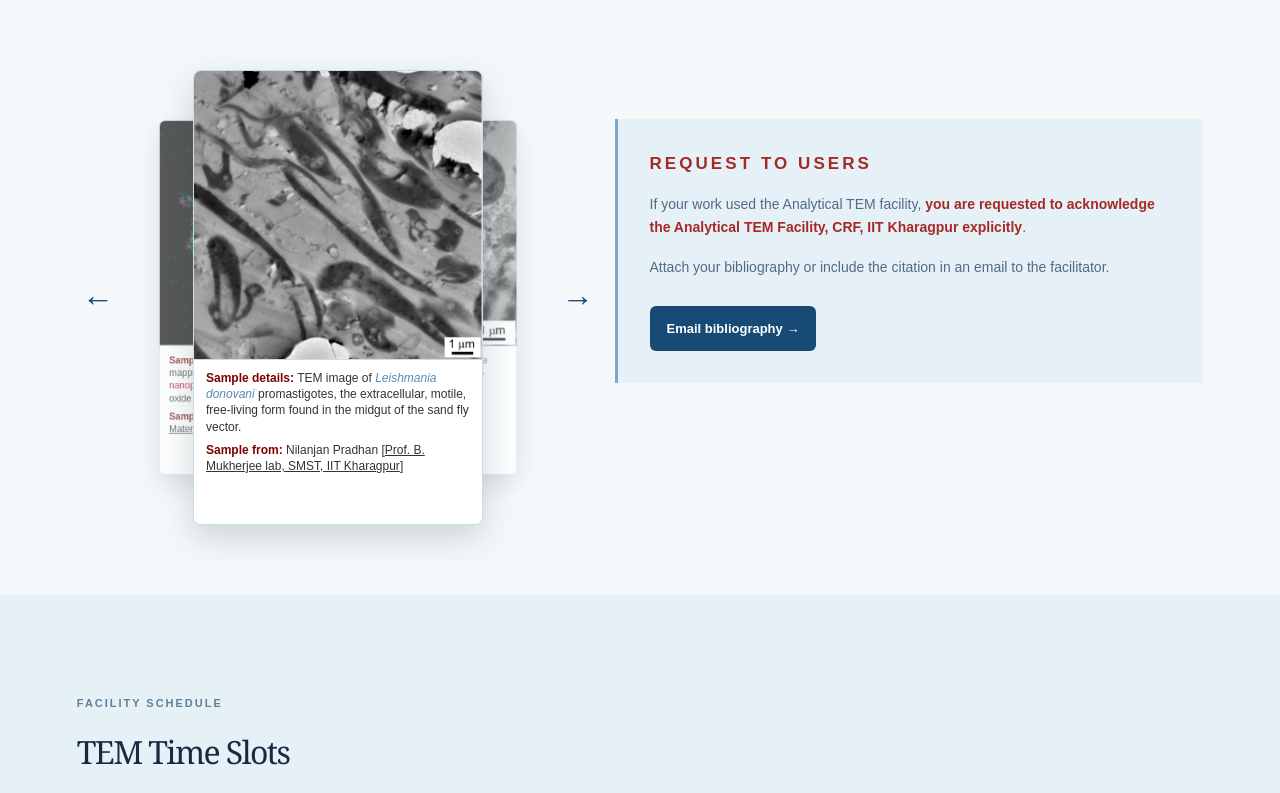
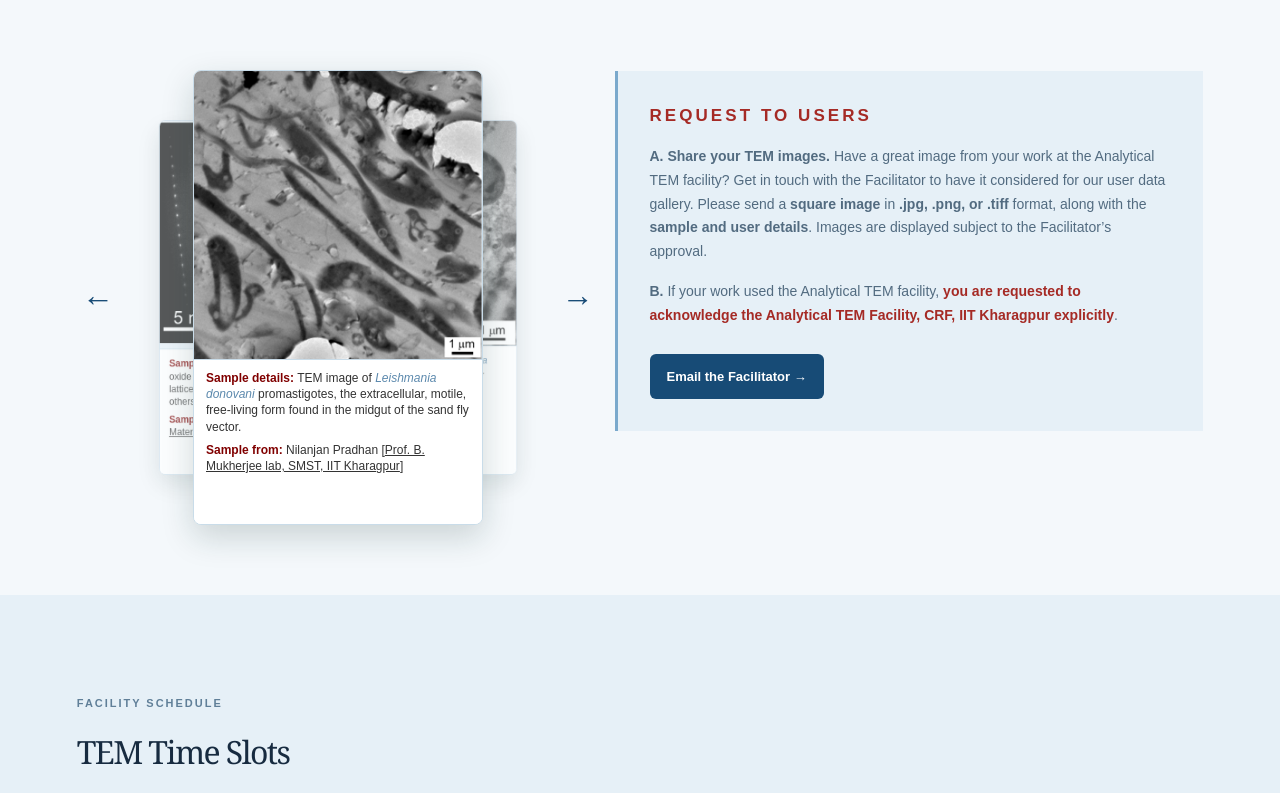
Before and after one commit to ahinroy/analytical-TEM, a plain HTML site: page index.html in a window 1280 px wide. Shown: the part 858-1651 px from the top of the page. Drawn offline with nearby package versions, Linux system fonts and the light colour scheme.

Commit message:
carousel_update

```diff
--- a/index.html
+++ b/index.html
@@ -65,6 +65,13 @@
                 <p><strong>Sample from:</strong> Dileshwari Sahu [<a href="https://ahinroy.github.io">Ahin Roy's lab, Materials Science Centre, IIT Kharagpur</a>]</p>
               </div>
             </article>
+            <article class="data-card" aria-label="SAED pattern of barium manganese oxide">
+              <div class="data-card-image"><img src="images/data-4.png" alt="Annotated SAED pattern of barium manganese oxide showing two incommensurate lattices"></div>
+              <div class="data-card-details">
+                <p><strong>Sample details:</strong> SAED pattern from complex oxide Ba<sub>6</sub>Mn<sub>24</sub>O<sub>48</sub>. The two incommensurate lattices are denoted here, one with rings, the others plainly showing weak reflections.</p>
+                <p><strong>Sample from:</strong> Ajoy Dinda [<a href="https://ahinroy.github.io">Ahin Roy's lab, Materials Science Centre, IIT Kharagpur</a>]</p>
+              </div>
+            </article>
           </div>
         </div>
           <button type="button" id="carousel-next" class="carousel-arrow carousel-arrow-next" aria-label="Next image">&#8594;</button>
@@ -72,9 +79,9 @@
         </div>
         <aside class="bibliography-box col-md">
           <p class="eyebrow">REQUEST TO USERS</p>
-          <p>If your work used the Analytical TEM facility, <span class="acknowledgement-request">you are requested to acknowledge the Analytical TEM Facility, CRF, IIT Kharagpur explicitly</span>.</p>
-          <p>Attach your bibliography or include the citation in an email to the facilitator.</p>
-          <a class="bibliography-link btn" href="mailto:ahin.iitkgp@gmail.com?subject=Analytical%20TEM%20publication%20details">Email bibliography &rarr;</a>
+          <p><strong>A. Share your TEM images.</strong> Have a great image from your work at the Analytical TEM facility? Get in touch with the Facilitator to have it considered for our user data gallery. Please send a <strong>square image</strong> in <strong>.jpg, .png, or .tiff</strong> format, along with the <strong>sample and user details</strong>. Images are displayed subject to the Facilitator&#8217;s approval.</p>
+          <p><strong>B.</strong> If your work used the Analytical TEM facility, <span class="acknowledgement-request">you are requested to acknowledge the Analytical TEM Facility, CRF, IIT Kharagpur explicitly</span>.</p>
+          <a class="bibliography-link btn" href="mailto:ahin.iitkgp@gmail.com?subject=Analytical%20TEM%20publication%20details">Email the Facilitator &rarr;</a>
         </aside>
       </section>
       <section class="calendar-section section" aria-labelledby="calendar-heading">
```
Also changed, not shown: images/data-4.png (added).
